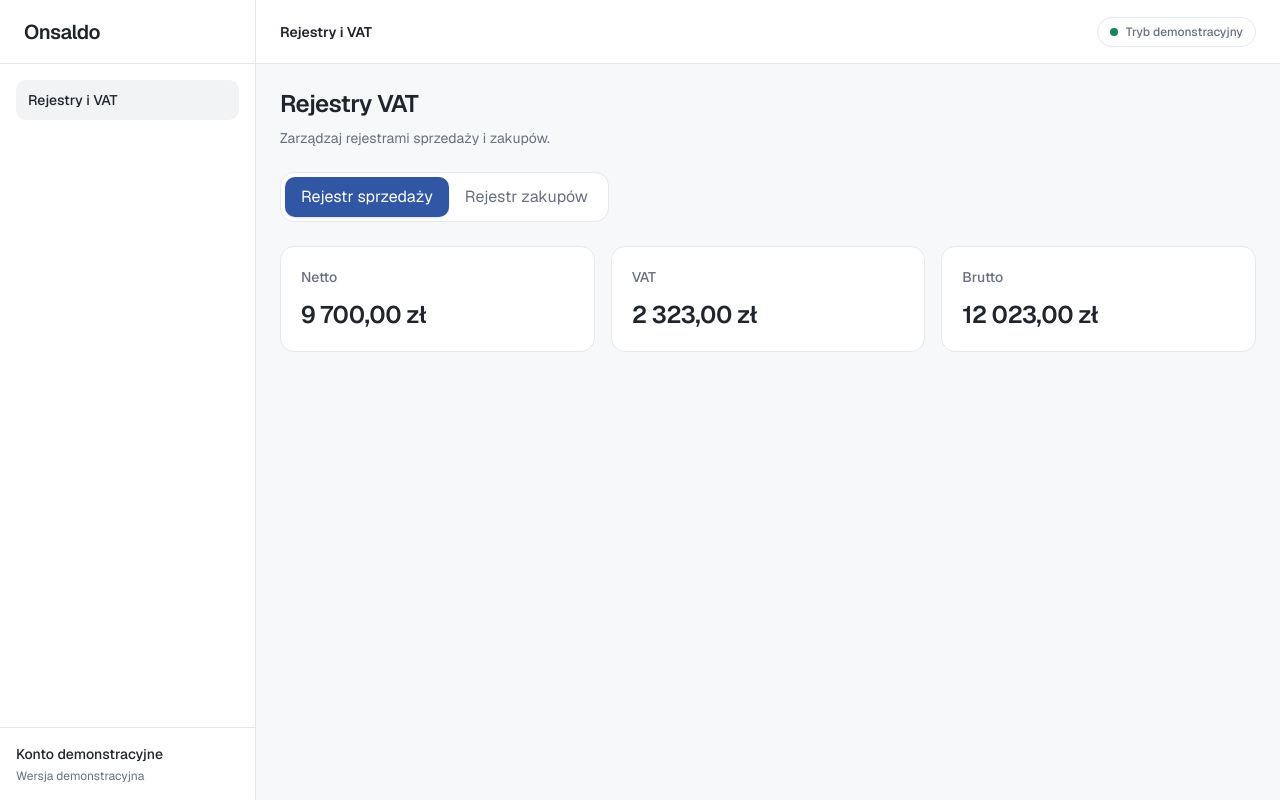
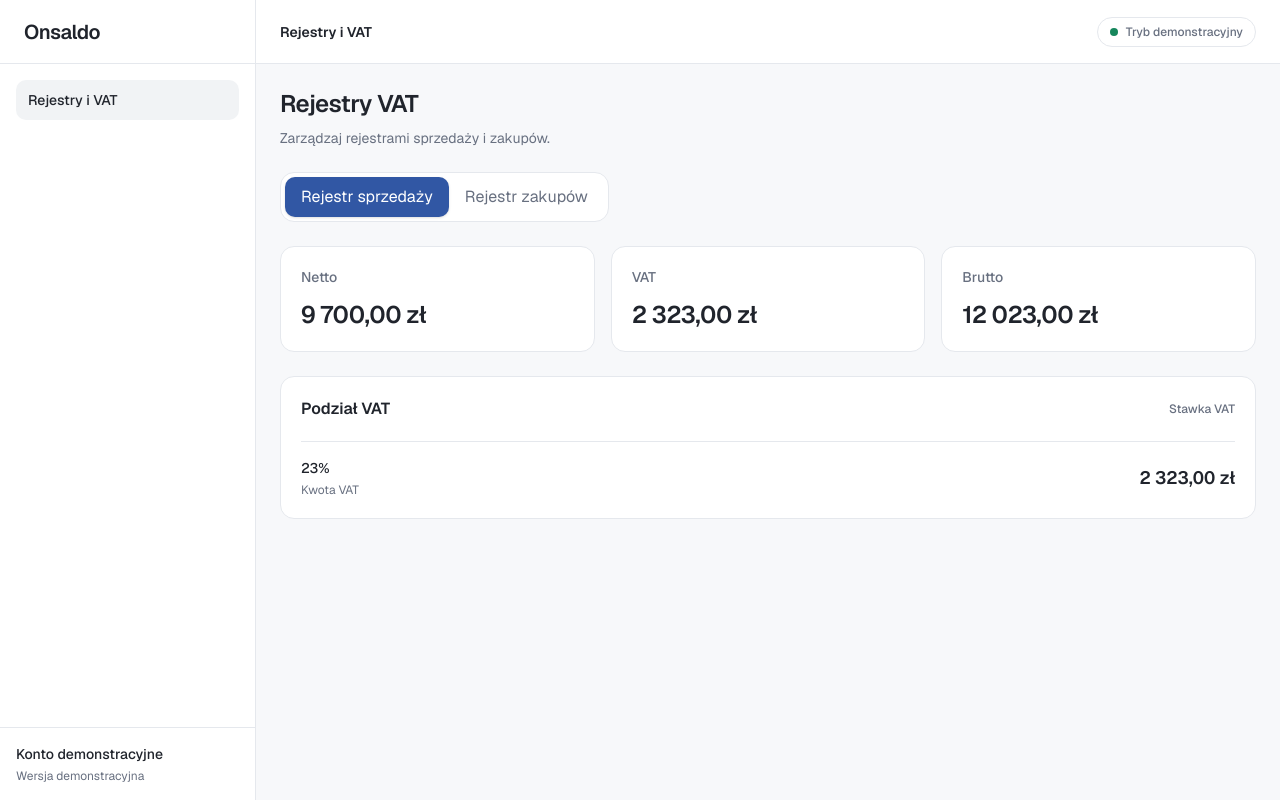
Before and after one commit to mykytapilec/onsaldo-vat-register, a Next.js app: page / in a window 1280 px wide. Built offline with nearby package versions, Linux system fonts and the light colour scheme.

Commit message:
feat: add VAT breakdown

```diff
--- a/app/page.tsx
+++ b/app/page.tsx
@@ -2,6 +2,7 @@
 import { AppShell } from "@/components/layout/app-shell";
 import { RegisterSwitcher } from "@/components/vat-register/register-switcher";
 import { SummaryCards } from "@/components/vat-register/summary-cards";
+import { VatBreakdown } from "@/components/vat-register/vat-breakdown";
 
 export default function Home() {
   return (
@@ -22,6 +23,10 @@ export default function Home() {
         <div className="mt-6">
           <SummaryCards />
         </div>
+
+        <div className="mt-6">
+          <VatBreakdown />
+        </div>
       </section>
     </AppShell>
   );
--- /dev/null
+++ b/components/vat-register/vat-breakdown.tsx
@@ -0,0 +1,37 @@
+
+export function VatBreakdown() {
+  return (
+    <section
+      aria-labelledby="vat-breakdown-title"
+      className="rounded-[var(--radius-lg)] border border-[var(--border)] bg-[var(--surface)] p-5"
+    >
+      <div className="flex items-center justify-between gap-4">
+        <h3
+          id="vat-breakdown-title"
+          className="text-base font-semibold text-[var(--foreground)]"
+        >
+          Podział VAT
+        </h3>
+
+        <span className="text-xs font-medium text-[var(--foreground-secondary)]">
+          Stawka VAT
+        </span>
+      </div>
+
+      <div className="mt-5 flex items-center justify-between gap-4 border-t border-[var(--border)] pt-4">
+        <div>
+          <p className="text-sm font-medium text-[var(--foreground)]">
+            23%
+          </p>
+          <p className="mt-1 text-xs text-[var(--foreground-secondary)]">
+            Kwota VAT
+          </p>
+        </div>
+
+        <p className="text-lg font-semibold tabular-nums text-[var(--foreground)]">
+          2 323,00 zł
+        </p>
+      </div>
+    </section>
+  );
+}
```
